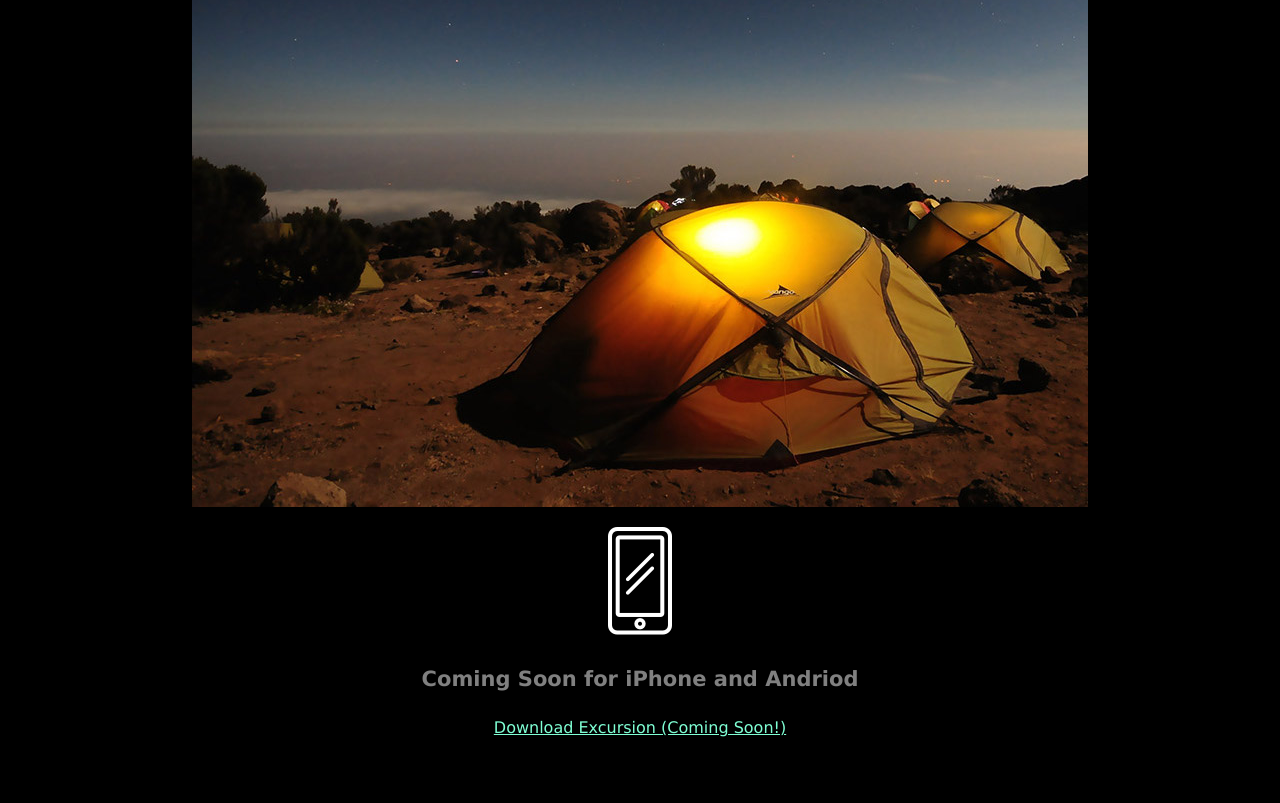
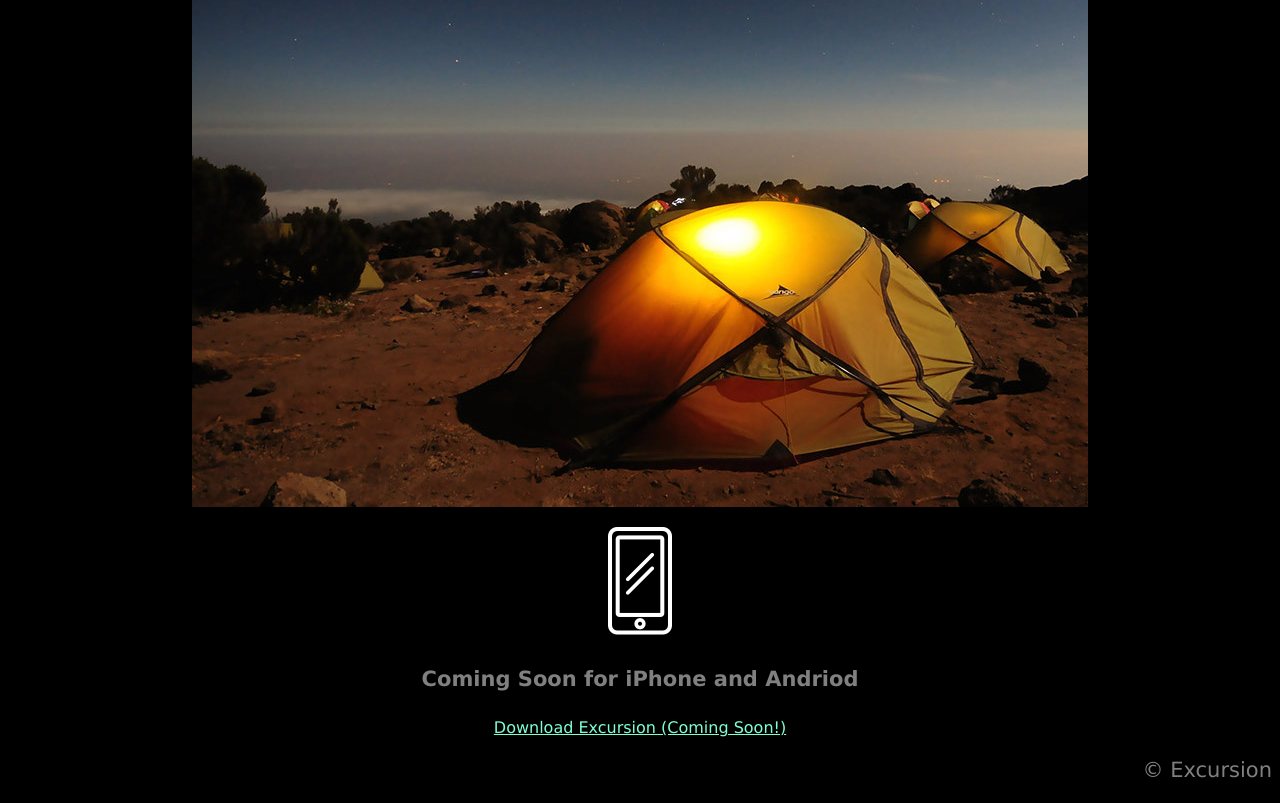
Before and after one commit to Kristycwl26/excursion, a plain HTML site: page index.html in a window 1280 px wide. Shown: the part 505-1308 px from the top of the page. Before the commit the page ends 1258 px from the top, so only its background shows below. Drawn offline with Linux system fonts and the light colour scheme.

Commit message:
added copyright

```diff
--- a/index.html
+++ b/index.html
@@ -19,5 +19,6 @@
         <p><img src="resources/images/phone.png"></p>
         <h4 class="header--sub-header">Coming Soon for iPhone and Andriod</h4>
         <p><a class="link--cta" href="#">Download Excursion (Coming Soon!)</a></p>
+        <p class="footer--copyright">© Excursion</p>
     </body>
 </html>
--- a/resources/css/style.css
+++ b/resources/css/style.css
@@ -23,9 +23,17 @@ body {
     color: grey;
 }
 
-/* LIBNKS */
+/* LINKS */
 
 .link--cta {
     font-size: 16px;
     color: aquamarine;
 }
+
+/* FOOTER */
+
+.footer--copyright {
+    font-size: 21px;
+    text-align: right;
+    color: grey;
+}
```
